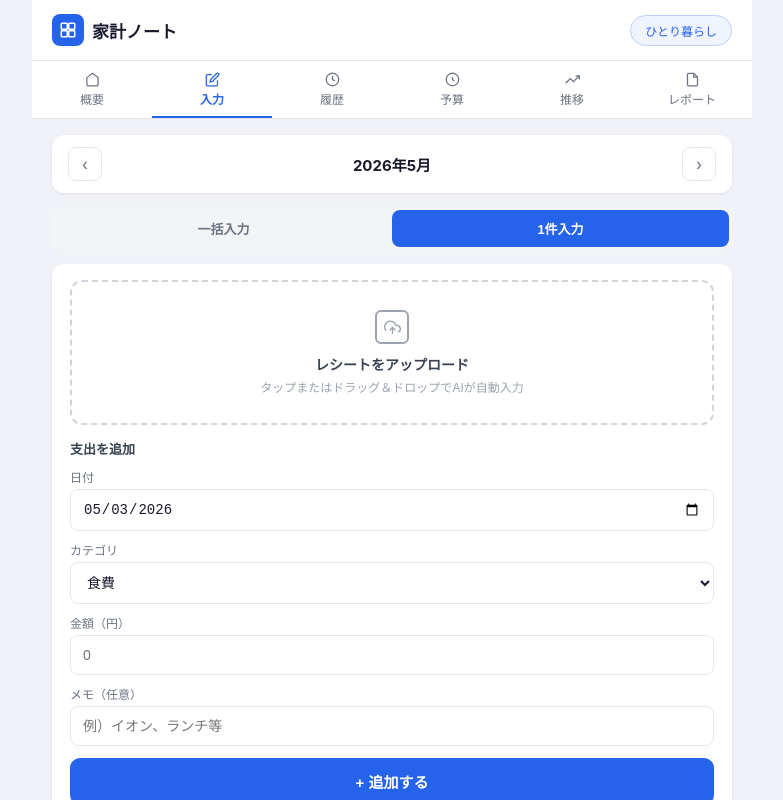
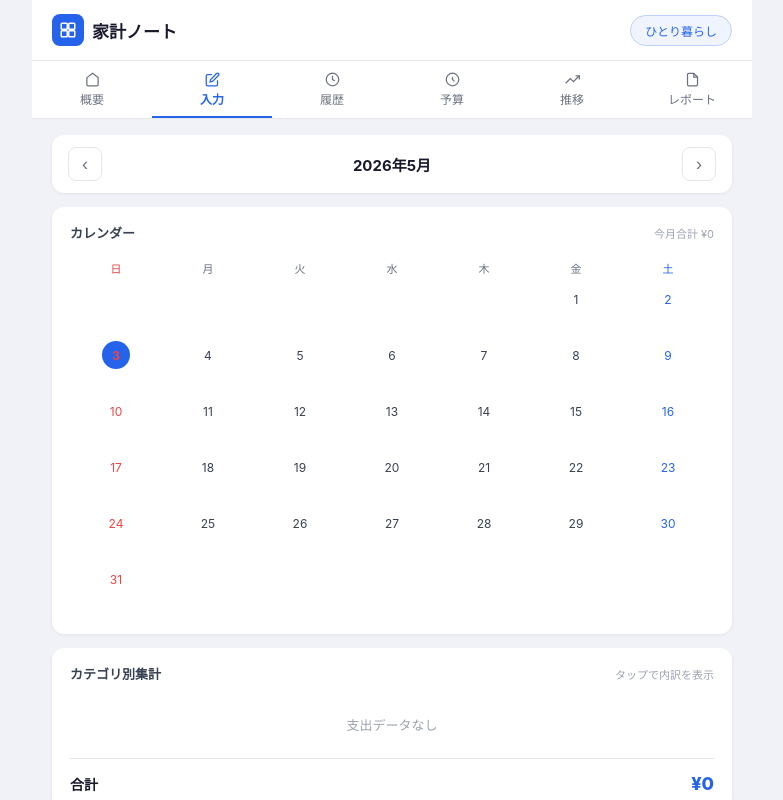
Before and after one commit to takayukiohshita/kakeibo-solo, a Next.js app: page / in a window 1280 px wide. Both pictures are taken after a click on the button "入力". Shown: the top 800 px of the page, without its empty margins (248-1031 px from the left). Built offline with nearby package versions, Linux system fonts and the light colour scheme.

Commit message:
Update InputTab.tsx

```diff
--- a/src/components/tabs/InputTab.tsx
+++ b/src/components/tabs/InputTab.tsx
@@ -1,252 +1,114 @@
 'use client';
-import { useState, useRef } from 'react';
+import { useState } from 'react';
 import MonthRow from '../MonthRow';
-import { CATS, Transaction, fmt, catOf, todayStr } from '@/lib/types';
-
-type MultiItem = { id: number; date: string; cat: string; amount: string; memo: string; };
-type ReceiptState = 'idle' | 'reading' | 'done' | 'error';
+import { CATS, Transaction, Budget, fmt, catOf, catMap } from '@/lib/types';
 
 type Props = {
   cy: number; cm: number; moveMonth: (d: number) => void;
-  monthTxs: Transaction[]; txs: Transaction[]; budgets: Record<string, number>;
-  addTx: (tx: Omit<Transaction, 'id'>) => void;
-  addTxBulk: (items: Omit<Transaction, 'id'>[]) => void;
+  monthTxs: Transaction[]; txs: Transaction[]; budgets: Budget;
   delTx: (id: number) => void;
-  showToast: (msg: string) => void;
 };
 
-export default function InputTab({ cy, cm, moveMonth, monthTxs, addTx, addTxBulk, delTx, showToast }: Props) {
-  const [mode, setMode] = useState<'single' | 'multi'>('single');
-  const [date, setDate] = useState(todayStr());
-  const [cat, setCat] = useState(CATS[0].name);
-  const [amount, setAmount] = useState('');
-  const [memo, setMemo] = useState('');
-  const [receiptState, setReceiptState] = useState<ReceiptState>('idle');
-  const [receiptPreview, setReceiptPreview] = useState<string | null>(null);
-  const fileInputRef = useRef<HTMLInputElement>(null);
-  const multiFileInputRef = useRef<HTMLInputElement>(null);
-  const [multiItems, setMultiItems] = useState<MultiItem[]>([
-    { id: 1, date: todayStr(), cat: CATS[0].name, amount: '', memo: '' }
-  ]);
-
-  const fileToBase64 = (file: File): Promise<string> => new Promise((resolve, reject) => {
-    const reader = new FileReader();
-    reader.onload = () => { const res = reader.result as string; resolve(res.split(',')[1]); };
-    reader.onerror = reject;
-    reader.readAsDataURL(file);
+export default function HistoryTab({ cy, cm, moveMonth, monthTxs, delTx }: Props) {
+  const [openCat, setOpenCat] = useState<string | null>(null);
+  const exp = monthTxs.reduce((s, t) => s + t.amount, 0);
+  const cm2 = catMap(monthTxs);
+  const first = new Date(cy, cm - 1, 1);
+  const last = new Date(cy, cm, 0);
+  const startDay = first.getDay();
+  const byDay: Record<number, { total: number; cats: string[] }> = {};
+  monthTxs.forEach(t => {
+    const d = new Date(t.date).getDate();
+    if (!byDay[d]) byDay[d] = { total: 0, cats: [] };
+    byDay[d].total += t.amount;
+    byDay[d].cats.push(catOf(t.cat).color);
   });
-
-  const handleReceiptFile = async (file: File) => {
-    if (!file.type.startsWith('image/')) { showToast('画像ファイルを選択してください'); return; }
-    setReceiptState('reading');
-    setReceiptPreview(URL.createObjectURL(file));
-    try {
-      const base64 = await fileToBase64(file);
-      const res = await fetch('/api/read-receipt', {
-        method: 'POST',
-        headers: { 'Content-Type': 'application/json' },
-        body: JSON.stringify({ imageBase64: base64, mediaType: file.type }),
-      });
-      const data = await res.json();
-      if (data.error) throw new Error(data.error);
-      if (data.date) setDate(data.date);
-      if (data.amount) setAmount(String(data.amount));
-      if (data.memo) setMemo(data.memo);
-      if (data.cat && CATS.find(c => c.name === data.cat)) setCat(data.cat);
-      setReceiptState('done');
-      showToast('読み取り完了。内容を確認してください');
-    } catch {
-      setReceiptState('error');
-      showToast('読み取りに失敗しました。手動で入力してください');
-    }
-  };
-
-  const handleMultiReceiptFiles = async (files: FileList) => {
-    const imageFiles = Array.from(files).filter(f => f.type.startsWith('image/'));
-    if (!imageFiles.length) { showToast('画像ファイルを選択してください'); return; }
-    showToast(`${imageFiles.length}枚を読み取り中...`);
-    const results: MultiItem[] = [];
-    for (const file of imageFiles) {
-      try {
-        const base64 = await fileToBase64(file);
-        const res = await fetch('/api/read-receipt', {
-          method: 'POST',
-          headers: { 'Content-Type': 'application/json' },
-          body: JSON.stringify({ imageBase64: base64, mediaType: file.type }),
-        });
-        const data = await res.json();
-        results.push({
-          id: Date.now() + Math.random(),
-          date: data.date || todayStr(),
-          cat: (data.cat && CATS.find(c => c.name === data.cat)) ? data.cat : CATS[0].name,
-          amount: data.amount ? String(data.amount) : '',
-          memo: data.memo || '',
-        });
-      } catch {
-        results.push({ id: Date.now() + Math.random(), date: todayStr(), cat: CATS[0].name, amount: '', memo: '' });
-      }
-    }
-    setMultiItems(results);
-    showToast(`${results.length}枚を読み取りました。内容を確認してください`);
-  };
-
-  const handleSingle = () => {
-    const amt = parseFloat(amount);
-    if (!amt || amt <= 0) { showToast('金額を入力してください'); return; }
-    addTx({ amount: amt, memo, cat, date: date || todayStr() });
-    setAmount(''); setMemo(''); setReceiptState('idle'); setReceiptPreview(null);
-  };
-
-  const handleMulti = () => {
-    const valid = multiItems.filter(m => parseFloat(m.amount) > 0);
-    if (!valid.length) { showToast('金額を入力してください'); return; }
-    addTxBulk(valid.map(m => ({ amount: parseFloat(m.amount), memo: m.memo, cat: m.cat, date: m.date || todayStr() })));
-    setMultiItems([{ id: Date.now(), date: todayStr(), cat: CATS[0].name, amount: '', memo: '' }]);
-  };
-
-  const addMultiItem = () => setMultiItems(prev => [...prev, { id: Date.now(), date: todayStr(), cat: CATS[0].name, amount: '', memo: '' }]);
-  const removeMultiItem = (id: number) => setMultiItems(prev => prev.length > 1 ? prev.filter(m => m.id !== id) : prev);
-  const updateMulti = (id: number, key: keyof MultiItem, val: string) =>
-    setMultiItems(prev => prev.map(m => m.id === id ? { ...m, [key]: val } : m));
-
-  const sorted = [...monthTxs].sort((a, b) => b.date.localeCompare(a.date));
+  const now = new Date();
+  const isCur = now.getFullYear() === cy && now.getMonth() + 1 === cm;
+  const todayD = now.getDate();
 
   return (
     <>
       <MonthRow cy={cy} cm={cm} moveMonth={moveMonth} />
-
-      <div className="input-tog">
-        <button className={`it-btn${mode === 'multi' ? ' on' : ''}`} onClick={() => setMode('multi')}>一括入力</button>
-        <button className={`it-btn${mode === 'single' ? ' on' : ''}`} onClick={() => setMode('single')}>1件入力</button>
+      <div className="sec">
+        <div className="sec-hd">
+          <span className="sec-title">カレンダー</span>
+          <span className="sec-note">今月合計 {fmt(exp)}</span>
         </div>
-
-      <div className="sec" style={{ marginBottom: 14 }}>
-        {mode === 'single' ? (
-          <>
-            <input ref={fileInputRef} type="file" accept="image/*" style={{ display: 'none' }}
-              onChange={e => { const f = e.target.files?.[0]; if (f) handleReceiptFile(f); e.target.value = ''; }} />
-
-            <div
-              className="upload-area"
-              style={receiptState === 'done' ? { borderColor: '#2563eb', background: '#f0f4ff' } : receiptState === 'reading' ? { opacity: .7 } : {}}
-              onClick={() => receiptState !== 'reading' && fileInputRef.current?.click()}
-              onDragOver={e => e.preventDefault()}
-              onDrop={e => { e.preventDefault(); const f = e.dataTransfer.files[0]; if (f) handleReceiptFile(f); }}
-            >
-              {receiptPreview ? (
-                <div style={{ display: 'flex', alignItems: 'center', gap: 12 }}>
-                  {/* eslint-disable-next-line @next/next/no-img-element */}
-                  <img src={receiptPreview} alt="レシート" style={{ width: 56, height: 72, objectFit: 'cover', borderRadius: 6, border: '1px solid #e5e7eb' }} />
-                  <div style={{ textAlign: 'left' }}>
-                    {receiptState === 'reading' && <div className="upload-title">AIが読み取り中...</div>}
-                    {receiptState === 'done'    && <div className="upload-title" style={{ color: '#2563eb' }}>読み取り完了</div>}
-                    {receiptState === 'error'   && <div className="upload-title" style={{ color: '#ef4444' }}>読み取り失敗</div>}
-                    <div className="upload-sub">別のレシートに変えるには再度タップ</div>
+        <div className="cal-wrap">
+          <table className="cal">
+            <thead>
+              <tr>{['日','月','火','水','木','金','土'].map((d,i)=><th key={d} className={i===0?'sun':i===6?'sat':''}>{d}</th>)}</tr>
+            </thead>
+            <tbody>
+              {(()=>{
+                const trs: React.ReactNode[]=[];
+                let dayNum=1-startDay;
+                for(let week=0;week<6;week++){
+                  const tds: React.ReactNode[]=[];
+                  for(let dow=0;dow<7;dow++){
+                    const d=dayNum;
+                    if(d<1||d>last.getDate()){tds.push(<td key={`${week}-${dow}`}/>);}
+                    else{
+                      const info=byDay[d];
+                      const cls=['cal-day',dow===0?'sun':dow===6?'sat':'',isCur&&d===todayD?'today-d':'',info?'has-tx':''].filter(Boolean).join(' ');
+                      tds.push(<td key={`${week}-${dow}`}><div className="cal-cell"><div className={cls}>{d}</div>{info&&<><div className="cal-amt">{fmt(info.total)}</div><div className="cal-dots">{info.cats.slice(0,3).map((c,i2)=><div key={i2} className="cal-dot" style={{background:c}}/>)}</div></>}</div></td>);
+                    }
+                    dayNum++;
+                  }
+                  if(dayNum-7<=last.getDate())trs.push(<tr key={week}>{tds}</tr>);
+                }
+                return trs;
+              })()}
+            </tbody>
+          </table>
         </div>
-                </div>
-              ) : (
-                <>
-                  <div className="upload-icon">
-                    <svg viewBox="0 0 24 24"><polyline points="16 16 12 12 8 16"/><line x1="12" y1="12" x2="12" y2="21"/><path d="M20.39 18.39A5 5 0 0018 9h-1.26A8 8 0 103 16.3"/></svg>
-                  </div>
-                  <div className="upload-title">レシートをアップロード</div>
-                  <div className="upload-sub">タップまたはドラッグ＆ドロップでAIが自動入力</div>
-                </>
-              )}
-            </div>
-
-            <div className="form-sec-title">支出を追加</div>
-            <label className="flbl">日付</label>
-            <input className="finput" type="date" value={date} onChange={e => setDate(e.target.value)} />
-            <label className="flbl">カテゴリ</label>
-            <select className="finput" value={cat} onChange={e => setCat(e.target.value)}>
-              {CATS.map(c => <option key={c.name}>{c.name}</option>)}
-            </select>
-            <label className="flbl">金額（円）</label>
-            <input className="finput" type="number" value={amount} onChange={e => setAmount(e.target.value)} placeholder="0" min="0" />
-            <label className="flbl">メモ（任意）</label>
-            <input className="finput" type="text" value={memo} onChange={e => setMemo(e.target.value)} placeholder="例）イオン、ランチ等" />
-            <button className="submit-btn" onClick={handleSingle}>+ 追加する</button>
-          </>
-        ) : (
-          <>
-            <input ref={multiFileInputRef} type="file" accept="image/*" multiple style={{ display: 'none' }}
-              onChange={e => { if (e.target.files?.length) handleMultiReceiptFiles(e.target.files); e.target.value = ''; }} />
-
-            <div className="upload-area"
-              onClick={() => multiFileInputRef.current?.click()}
-              onDragOver={e => e.preventDefault()}
-              onDrop={e => { e.preventDefault(); if (e.dataTransfer.files.length) handleMultiReceiptFiles(e.dataTransfer.files); }}
-            >
-              <div className="upload-icon">
-                <svg viewBox="0 0 24 24"><rect x="3" y="3" width="18" height="18" rx="2"/><circle cx="8.5" cy="8.5" r="1.5"/><polyline points="21 15 16 10 5 21"/></svg>
-              </div>
-              <div className="upload-title">複数のレシートを一度に選択</div>
-              <div className="upload-sub">タップして複数選択 / ドラッグ＆ドロップでAIが自動入力</div>
-            </div>
-
-            <div className="sec-hd">
-              <span className="form-sec-title">支出リスト</span>
-              <span className="sec-note">{multiItems.filter(m => parseFloat(m.amount) > 0).length}件入力済み</span>
-            </div>
-            {multiItems.map((item, i) => (
-              <div key={item.id} className="multi-item">
-                <div className="multi-item-hd">
-                  <span className="multi-no">#{i + 1}</span>
-                  <button className="multi-close" onClick={() => removeMultiItem(item.id)}>✕</button>
-                </div>
-                <div className="frow2">
-                  <div>
-                    <label className="flbl">日付</label>
-                    <input className="finput" type="date" value={item.date} onChange={e => updateMulti(item.id, 'date', e.target.value)} />
-                  </div>
-                  <div>
-                    <label className="flbl">カテゴリ</label>
-                    <select className="finput" value={item.cat} onChange={e => updateMulti(item.id, 'cat', e.target.value)}>
-                      {CATS.map(c => <option key={c.name}>{c.name}</option>)}
-                    </select>
-                  </div>
-                </div>
-                <div className="frow2" style={{ marginTop: 8 }}>
-                  <div>
-                    <label className="flbl">金額（円）</label>
-                    <input className="finput" type="number" value={item.amount} onChange={e => updateMulti(item.id, 'amount', e.target.value)} placeholder="0" />
-                  </div>
-                  <div>
-                    <label className="flbl">メモ</label>
-                    <input className="finput" type="text" value={item.memo} onChange={e => updateMulti(item.id, 'memo', e.target.value)} placeholder="店名など" />
-                  </div>
-                </div>
-              </div>
-            ))}
-            <button className="add-item-btn" onClick={addMultiItem}>+ 項目を手動追加</button>
-            <button className="submit-btn" onClick={handleMulti}>まとめて追加する</button>
-          </>
-        )}
       </div>
 
       <div className="sec">
-        <div className="sec-hd">
-          <span className="sec-title">{cy}年{cm}月の入力一覧</span>
+        <div className="sec-hd"><span className="sec-title">カテゴリ別集計</span><span className="sec-note">タップで内訳を表示</span></div>
+        {CATS.filter(c=>cm2[c.name]).length===0
+          ?<div className="empty-msg">支出データなし</div>
+          :CATS.filter(c=>cm2[c.name]).map(c=>{
+            const sp=cm2[c.name];
+            const pct=exp?Math.min(100,Math.round(sp/exp*100)):0;
+            const isOpen=openCat===c.name;
+            const catTxs=[...monthTxs].filter(t=>t.cat===c.name).sort((a,b)=>b.date.localeCompare(a.date));
+            return(
+              <div key={c.name}>
+                <div className="cat-total-row" style={{cursor:'pointer',userSelect:'none'}} onClick={()=>setOpenCat(isOpen?null:c.name)}>
+                  <div className="cat-dot" style={{background:c.color}}/>
+                  <div className="cat-name">{c.name}</div>
+                  <div className="cat-total-bar"><div className="bar-bg"><div className="bar-fill" style={{width:`${pct}%`,background:c.color}}/></div></div>
+                  <div className="cat-val">{fmt(sp)}</div>
+                  <div style={{marginLeft:8,color:'#9ca3af',fontSize:11,transform:isOpen?'rotate(180deg)':'rotate(0deg)',transition:'transform .2s'}}>▼</div>
                 </div>
-        {sorted.length === 0 ? (
-          <div className="empty-msg">取引がありません</div>
-        ) : sorted.map(t => {
-          const c = catOf(t.cat);
-          const d = new Date(t.date);
-          const ds = `${(d.getMonth() + 1).toString().padStart(2, '0')}/${d.getDate().toString().padStart(2, '0')}`;
-          return (
-            <div key={t.id} className="tx-item">
-              <div className="cat-dot" style={{ background: c.color }} />
-              <div className="tx-info">
-                <div className="tx-name">{t.memo || t.cat}</div>
-                <div className="tx-meta">{ds} <span style={{ color: c.color, fontWeight: 600 }}>{t.cat}</span></div>
+                {isOpen&&(
+                  <div style={{background:'#f9fafb',borderRadius:8,margin:'0 0 4px',padding:'4px 0',border:'1px solid #f3f4f6'}}>
+                    {catTxs.map(t=>{
+                      const d=new Date(t.date);
+                      const ds=`${(d.getMonth()+1).toString().padStart(2,'0')}/${d.getDate().toString().padStart(2,'0')}`;
+                      return(
+                        <div key={t.id} style={{display:'flex',alignItems:'center',gap:10,padding:'9px 14px',borderBottom:'1px solid #f3f4f6'}}>
+                          <div style={{flex:1,minWidth:0}}>
+                            <div style={{fontSize:13,fontWeight:600,color:'#1a1a2e',overflow:'hidden',textOverflow:'ellipsis',whiteSpace:'nowrap'}}>{t.memo||t.cat}</div>
+                            <div style={{fontSize:11,color:'#9ca3af',marginTop:1}}>{ds}</div>
                           </div>
-              <div className="tx-amt">{fmt(t.amount)}</div>
-              <button className="icon-btn del" onClick={() => { if (confirm('この取引を削除しますか？')) delTx(t.id); }}>✕</button>
+                          <div style={{fontSize:13,fontWeight:700,color:'#1a1a2e',whiteSpace:'nowrap'}}>{fmt(t.amount)}</div>
+                          <button
+                            style={{width:28,height:28,border:'1px solid #e5e7eb',borderRadius:6,background:'#fff',cursor:'pointer',display:'flex',alignItems:'center',justifyContent:'center',color:'#9ca3af',fontSize:13,flexShrink:0,marginLeft:4}}
+                            onClick={e=>{e.stopPropagation();if(confirm('この取引を削除しますか？'))delTx(t.id);}}
+                          >✕</button>
                         </div>
                       );
                     })}
+                    <div style={{padding:'8px 14px',fontSize:12,color:'#6b7280',textAlign:'right',fontWeight:600}}>小計 {fmt(sp)}</div>
+                  </div>
+                )}
+              </div>
+            );
+          })}
+        <div className="total-row"><span className="total-lbl">合計</span><span className="total-amt">{fmt(exp)}</span></div>
       </div>
     </>
   );
```
Lines whose indentation alone changed are shown as unchanged.
